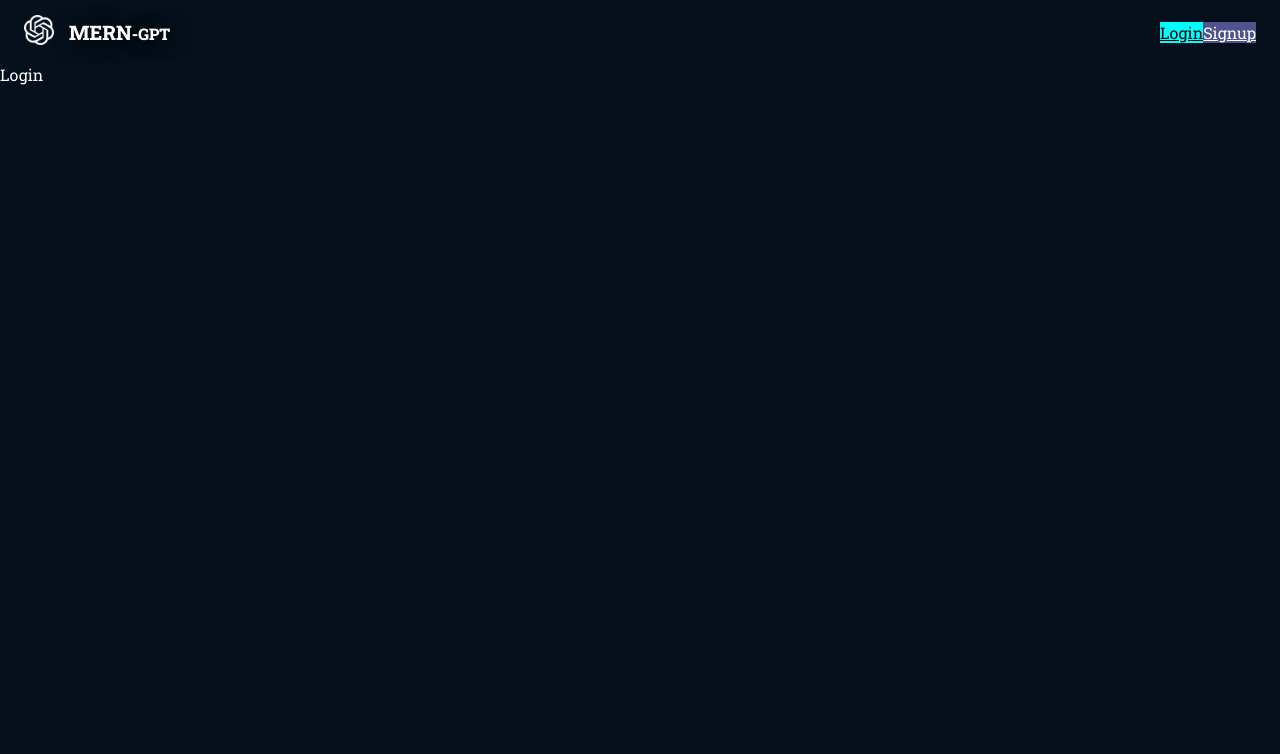
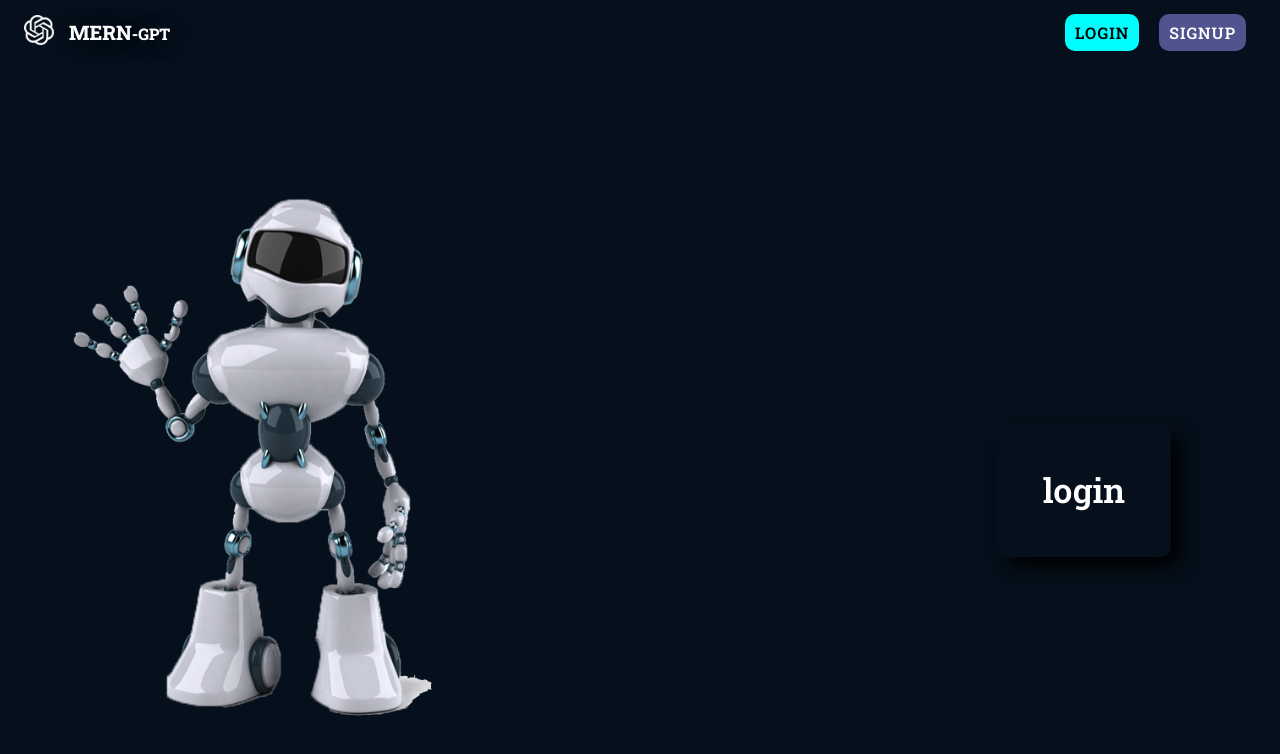
Before and after one commit to robertpilczuk/mern_ai_chatbot, a React (Vite) app in the folder frontend/: page /login in a window 1280 px wide. Shown: the top 754 px of the page. Built offline with nearby package versions, Linux system fonts and the light colour scheme.

Commit message:
Add Login button and styled it

```diff
--- a/frontend/src/components/NavigationLink.tsx
+++ b/frontend/src/components/NavigationLink.tsx
@@ -10,7 +10,9 @@
 
 const NavigationLink = (props: Props) => {
     return (
-        <Link to={props.to}
+        <Link
+        className="nav-link"
+        to={props.to}
             style={{ background: props.bg, color: props.textColor }}
         >
             {props.text}
--- a/frontend/src/index.css
+++ b/frontend/src/index.css
@@ -12,3 +12,13 @@
 .image-inverted {
   filter: invert(100%);
 }
+.nav-link {
+  font-weight: 600;
+  text-transform: uppercase;
+  margin-right: 10px;
+  margin-left: 10px;
+  padding: 8px 10px;
+  border-radius: 10px;
+  text-decoration: none;
+  letter-spacing: 1px;
+}
--- a/frontend/src/pages/Login.tsx
+++ b/frontend/src/pages/Login.tsx
@@ -1,7 +1,45 @@
+import { Box, Typography } from "@mui/material";
 import React from "react";
 
 const Login = () => {
-    return <div>Login</div>
+    return <Box width={'100%'} height={'100%'} display="flex" flex={1}>
+        <Box
+            padding={8}
+            mt={8}
+            display={{ md: "flex", sm: "none", xs: "none" }}>
+            <img src="airobot.png" alt="Robot" style={{ width: "400px" }} />
+        </Box>
+        <Box
+            display={"flex"}
+            flex={{ xs: 1, md: 0.5 }}
+            justifyContent={"center"}
+            alignItems={"center"}
+            padding={2}
+            marginLeft={"auto"}
+            marginTop={16}>
+            <form style={{
+                margin: 'auto',
+                padding: '30px',
+                boxShadow: "10px 10px  20px #000",
+                borderRadius: "10px",
+                border: "none",
+            }}
+            >
+                <Box
+                    sx={{
+                        display: "flex",
+                        flexDirection: "column",
+                        justifyContent: "center",
+                    }}
+                >
+                    <Typography variant="h4" textAlign="center" padding={2} fontWeight={600} >
+                        login
+                    </Typography>
+                </Box>
+            </form>
+        </Box>
+
+    </Box>
 };
 
 export default Login;
```
Also changed, not shown: frontend/src/components/shared/CustomizedIput.tsx (added).
